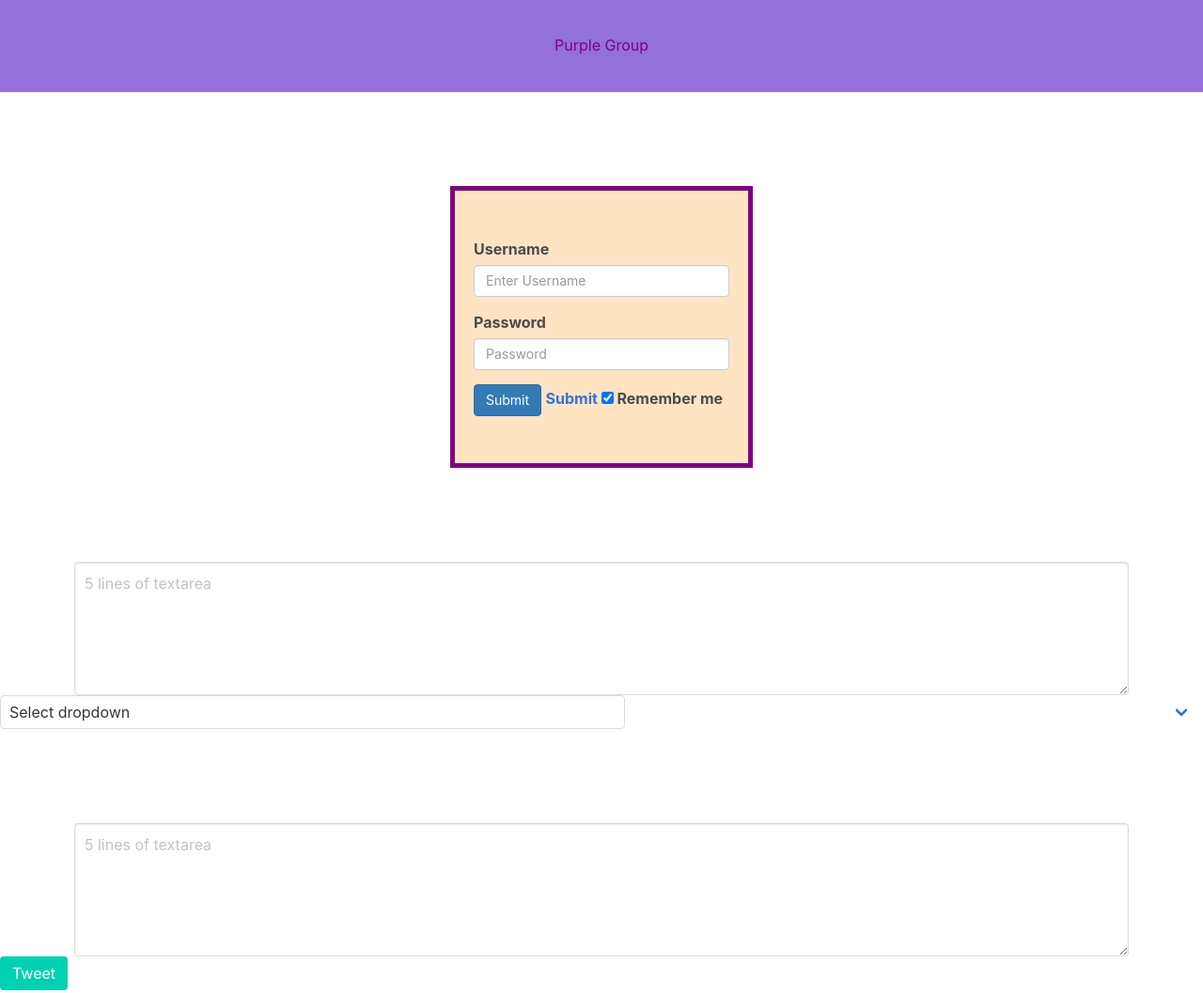
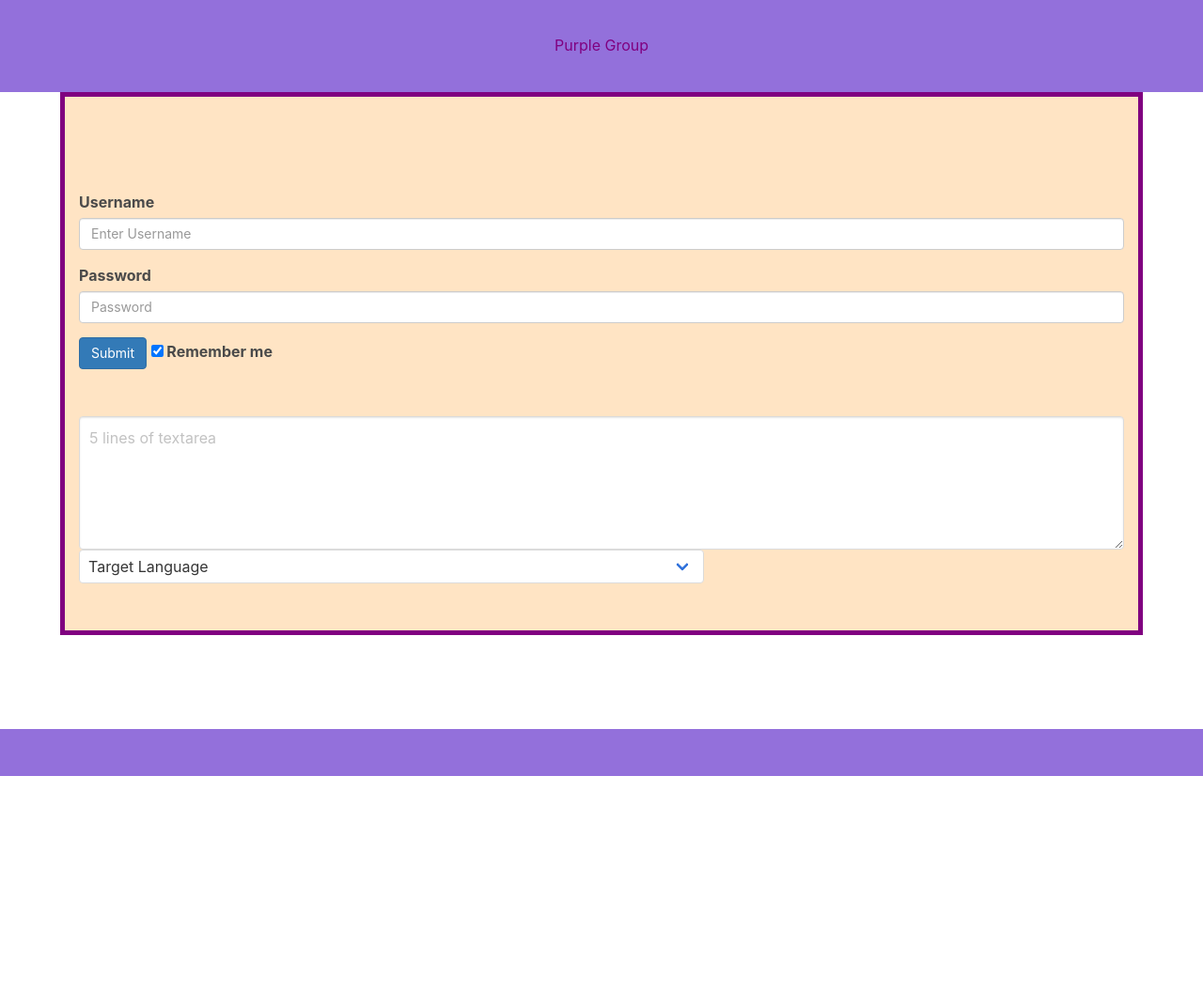
Before and after one commit to ChaitraNagarajaiah/Translate_and_Tweet, a plain HTML site: page index.html in a window 1280 px wide. Shown: the top 1057 px of the page at 94% size. After the commit the page ends 826 px from the top, so only its background shows below. Drawn offline with nearby package versions, Linux system fonts and the light colour scheme; no server answers.

Commit message:
Changes to index.html and style.css

```diff
--- a/css/style.css
+++ b/css/style.css
@@ -1,4 +1,4 @@
-header{
+header {
     color:purple;
    text-align: center;
    background: mediumpurple;
@@ -7,22 +7,27 @@ header{
 }
 
 
-form{
-    margin-left: 400px;
-    margin-right: 400px;
+form {
+
     padding-top: 50px;
     padding-bottom: 50px;
-    padding-left: 20px;
-    padding-right:20px;
+    box-sizing: border-box;
+    background-color: bisque;
+
+}
+
+.container {
+    padding-top: 100px;
+
+    padding-top: 50px;
+    padding-bottom: 50px;
+
     box-sizing: border-box;
     border: 5px solid purple;
     background-color: bisque;
+}
 
-}
-.container{
-    padding-top: 100px;
-}
-footer{
+footer {
     background: mediumpurple;
    height:30px;
    padding-top: 50px;
--- a/index.html
+++ b/index.html
@@ -26,10 +26,7 @@
 
   <div class="container">
     <form>
-   <a href="index.html"> </a>
-
-
-
+      <a href="index.html"></a>
       <div class="form-group">
         <label for="uname">Username</label>
         <input type="text" class="form-control" id="uname" placeholder="Enter Username">
@@ -38,32 +35,21 @@
         <label for="pwd">Password</label>
         <input type="password" class="form-control" id="pwd" placeholder="Password">
       </div>
-
       <button type="submit" class="btn btn-primary">Submit</button>
       <label>
-            <a href="index2.html">Submit</a>
-        <input type="checkbox" checked="checked" name="remember"> Remember me</label>
+        <input type="checkbox" checked="checked" name="remember"> Remember me
+      </label>
+    </form>
 
-      </form>
-    </div>
-    <div class="container">
-        <textarea id="query-input"class="textarea" placeholder="5 lines of textarea" rows="5" cols="8"></textarea></div>
-        <div class="select is-block">
 
-            <select id="language-iso-list" >
-                <option>Select dropdown</option>
-                <option>With options</option>
-                <option>With options</option>
-                <option>With options</option>
-                <option>With options</option>
-                <option>With options</option>
-                <option>With options</option>
-                <option>With options</option>
+    <textarea id="query-input" class="textarea" placeholder="5 lines of textarea" rows="5" cols="8"></textarea>
+
+    <div class="select">
+      <select id="language-iso-list">
+        <option>Target Language</option>
       </select>
     </div>
-        <div class="container">
-        <textarea class="textarea" placeholder="5 lines of textarea" rows="5" cols="8"></textarea></div>
-        <a class="button is-primary">Tweet</a>
+
 
     </form>
 
```
Lines whose indentation alone changed are shown as unchanged.
